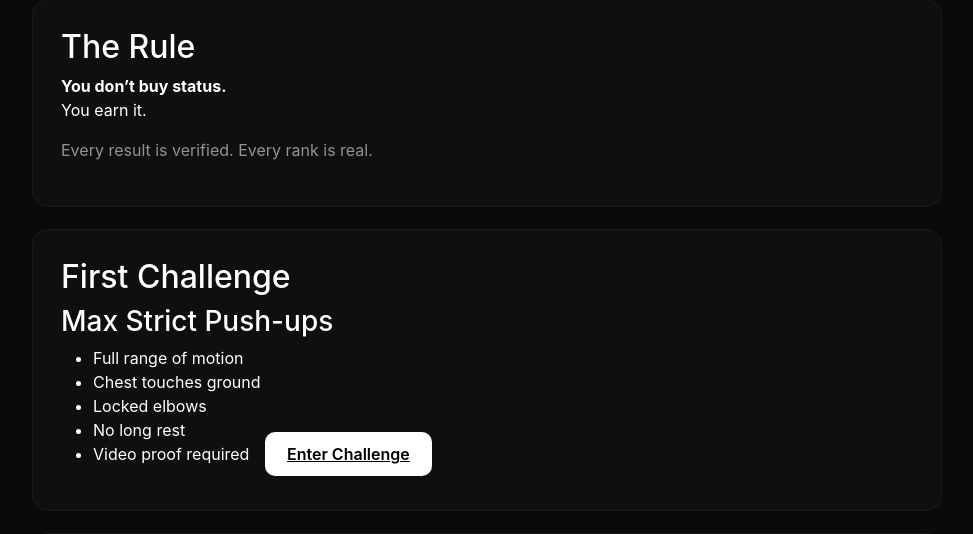
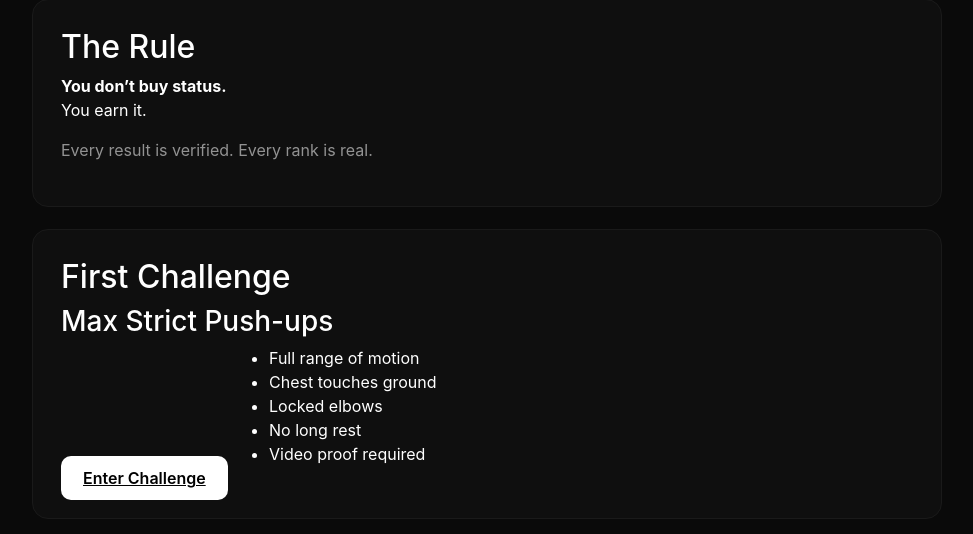
Before and after one commit to Danas2008/EarnedClub, a Django app: page / in a window 1280 px wide. Shown: the part 677-1211 px from the top of the page, without its empty margins (153-1126 px from the left). Run offline with Django 5.2, Linux system fonts and the light colour scheme.

Commit message:
Update home.html

```diff
--- a/main/templates/home.html
+++ b/main/templates/home.html
@@ -39,7 +39,7 @@
 
     <h3>Max Strict Push-ups</h3>
 
-    <ul style="text-align:left; display:inline-block;">
+    <ul style="text-align:left; max-width: 500px; margin: 0 auto;">
         <li>Full range of motion</li>
         <li>Chest touches ground</li>
         <li>Locked elbows</li>
```
